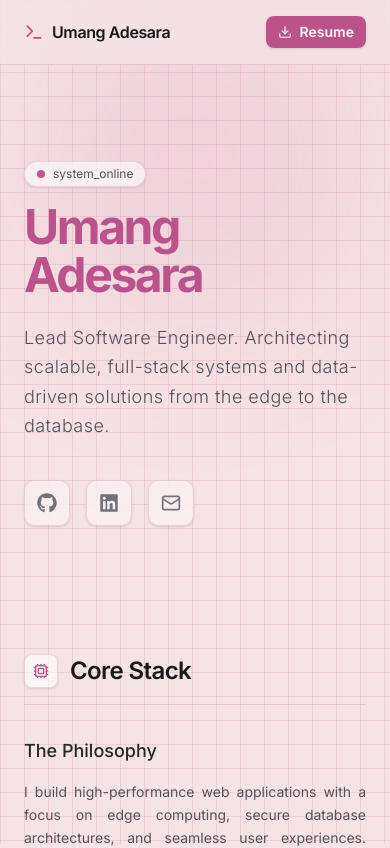
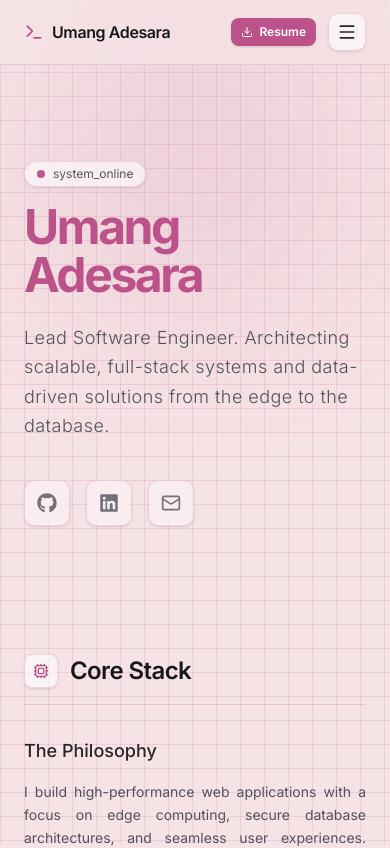
Before and after one commit to umang710/umangadesara-portfolio, a Next.js app: page / in a window 390 px wide. Shown: the top 848 px of the page. Built offline with nearby package versions, Linux system fonts and the light colour scheme.

Commit message:
Implemented a hamburger menu for responsive devices

```diff
--- a/src/components/ui/Navbar.tsx
+++ b/src/components/ui/Navbar.tsx
@@ -1,38 +1,45 @@
+"use client";
+
+import { useState } from "react";
 import Link from "next/link";
-import { Terminal, Download } from "lucide-react";
+import { Terminal, Download, Menu, X } from "lucide-react";
 
 export function Navbar() {
+  const [isOpen, setIsOpen] = useState(false);
+
   return (
     <nav className="fixed top-0 w-full z-50 bg-[#F6E3E5]/80 backdrop-blur-md border-b border-[#BB528A]/20">
       <div className="max-w-4xl mx-auto px-6 h-16 flex items-center justify-between">
-        <Link href="/" className="flex items-center gap-2 group">
+        {/* Brand / Logo */}
+        <Link
+          href="/"
+          className="flex items-center gap-2 group"
+          onClick={() => setIsOpen(false)}
+        >
           <Terminal className="w-5 h-5 text-[#BB528A] group-hover:scale-110 transition-transform" />
           <span className="font-semibold text-zinc-900 tracking-tight transition-colors">
             Umang Adesara
           </span>
         </Link>
 
-        <div className="flex items-center gap-6 text-sm font-medium text-zinc-600">
-          <Link
-            href="/"
-            className="hover:text-[#BB528A] transition-colors hidden sm:block"
-          >
+        {/* Desktop Navigation Links */}
+        <div className="hidden sm:flex items-center gap-6 text-sm font-medium text-zinc-600">
+          <Link href="/" className="hover:text-[#BB528A] transition-colors">
             Home
           </Link>
           <Link
             href="/projects"
-            className="hover:text-[#BB528A] transition-colors hidden sm:block"
+            className="hover:text-[#BB528A] transition-colors"
           >
             Deployments
           </Link>
           <Link
             href="/contact"
-            className="hover:text-[#BB528A] transition-colors hidden sm:block"
+            className="hover:text-[#BB528A] transition-colors"
           >
             Contact
           </Link>
 
-          {/* Updated Resume Button with Download Attribute */}
           <a
             href="/Umang_Adesara_Resume.pdf"
             download="Umang_Adesara_Resume.pdf"
@@ -44,7 +51,56 @@ export function Navbar() {
             Resume
           </a>
         </div>
+
+        {/* Mobile Menu Button */}
+        <div className="flex items-center gap-3 sm:hidden">
+          <a
+            href="/Umang_Adesara_Resume.pdf"
+            download="Umang_Adesara_Resume.pdf"
+            target="_blank"
+            rel="noreferrer"
+            className="flex items-center gap-1.5 px-2.5 py-1.5 rounded-md bg-[#BB528A] text-white hover:bg-[#a04575] text-xs font-semibold shadow-sm transition-colors"
+          >
+            <Download className="w-3 h-3" />
+            Resume
+          </a>
+
+          <button
+            onClick={() => setIsOpen(!isOpen)}
+            className="p-2 rounded-lg bg-white/60 border border-[#BB528A]/20 text-zinc-800 hover:text-[#BB528A] focus:outline-none transition-colors shadow-sm"
+            aria-label="Toggle Menu"
+          >
+            {isOpen ? <X className="w-5 h-5" /> : <Menu className="w-5 h-5" />}
+          </button>
+        </div>
       </div>
+
+      {/* Mobile Dropdown Menu */}
+      {isOpen && (
+        <div className="sm:hidden absolute top-16 left-0 w-full bg-[#F6E3E5]/95 backdrop-blur-md border-b border-[#BB528A]/20 px-6 py-6 flex flex-col gap-4 shadow-xl animate-in fade-in slide-in-from-top-2 duration-300">
+          <Link
+            href="/"
+            onClick={() => setIsOpen(false)}
+            className="text-base font-medium text-zinc-800 hover:text-[#BB528A] transition-colors py-2 border-b border-[#BB528A]/10"
+          >
+            Home
+          </Link>
+          <Link
+            href="/projects"
+            onClick={() => setIsOpen(false)}
+            className="text-base font-medium text-zinc-800 hover:text-[#BB528A] transition-colors py-2 border-b border-[#BB528A]/10"
+          >
+            Deployments
+          </Link>
+          <Link
+            href="/contact"
+            onClick={() => setIsOpen(false)}
+            className="text-base font-medium text-zinc-800 hover:text-[#BB528A] transition-colors py-2"
+          >
+            Contact
+          </Link>
+        </div>
+      )}
     </nav>
   );
 }
```
